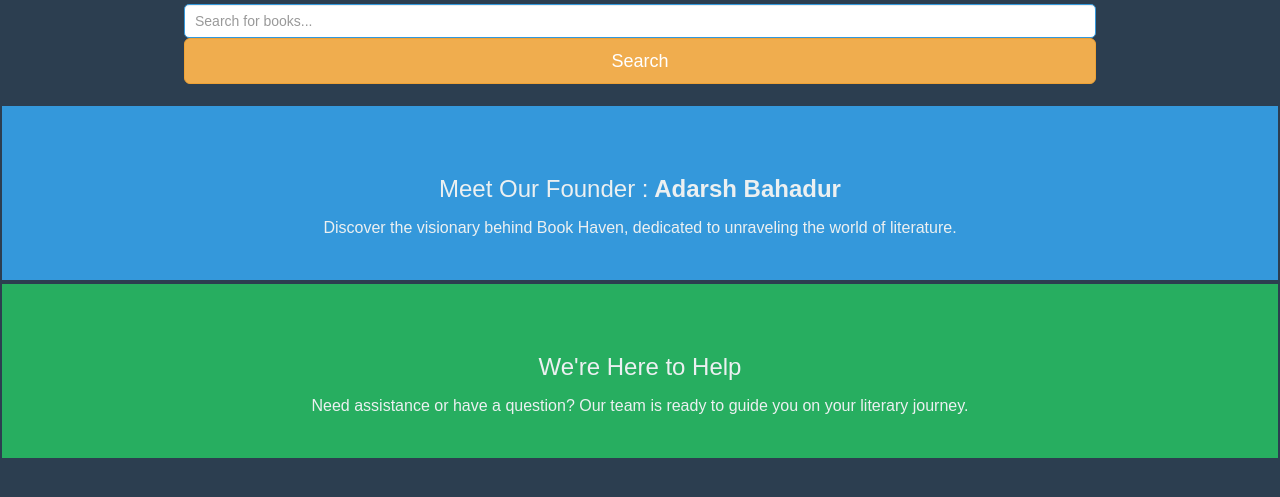
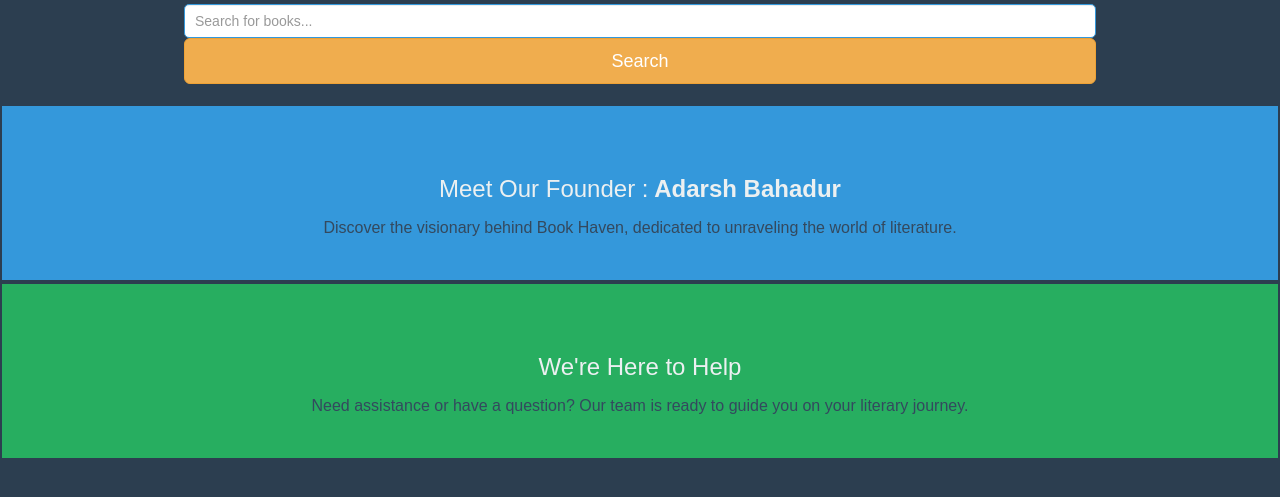
Before and after one commit to AdarshBahadur/Book-Recommender-Project, a Flask app: page /recommend in a window 1280 px wide. Shown: the part 146-643 px from the top of the page. Run offline with Flask 3, Linux system fonts and the light colour scheme; parts of the project's set-up code (start-up, migrations or seed data) failed here and were passed over.

Commit message:
Initial commit

```diff
--- a/templates/recommend.html
+++ b/templates/recommend.html
@@ -116,6 +116,7 @@
 
         .section-content {
             font-size: 16px;
+            color: #34495e; /* Change the color for the text in this section */
         }
 
         @media only screen and (min-device-width: 768px) and (max-device-width: 1024px) {
```
